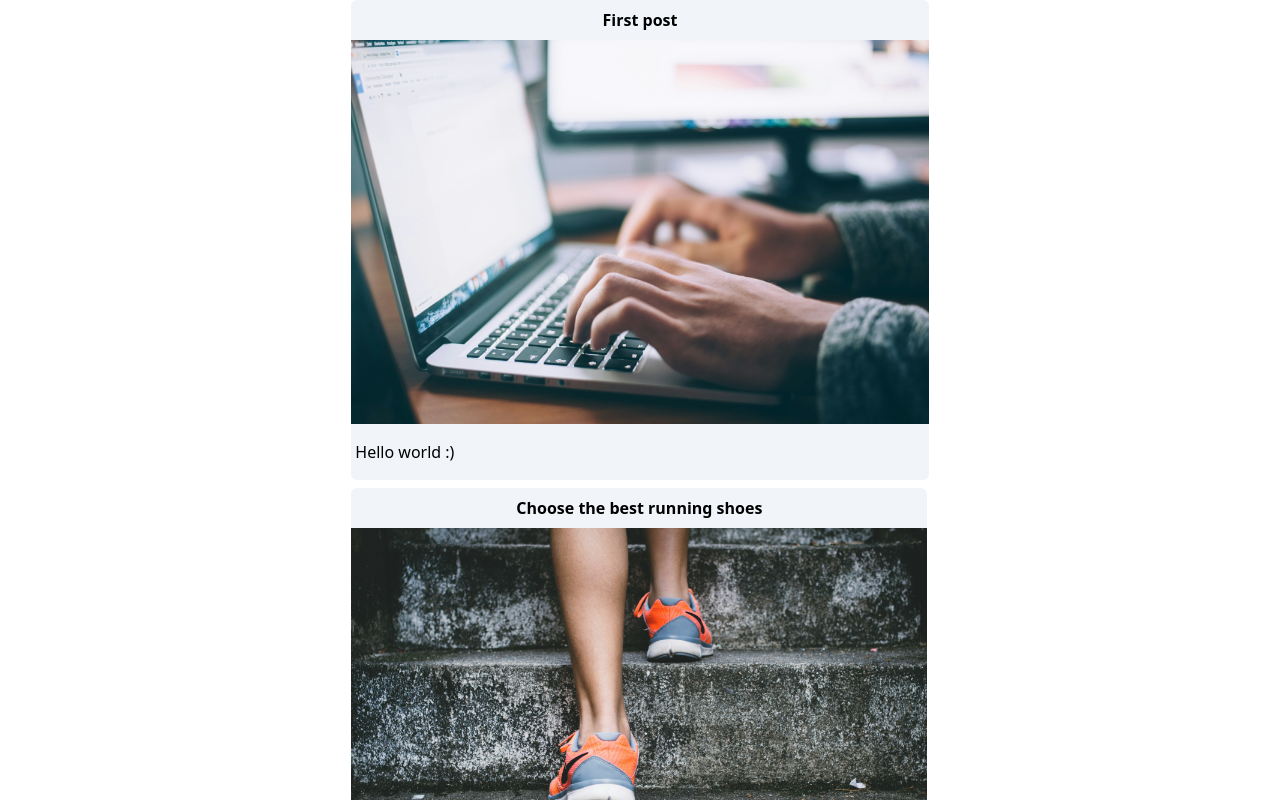
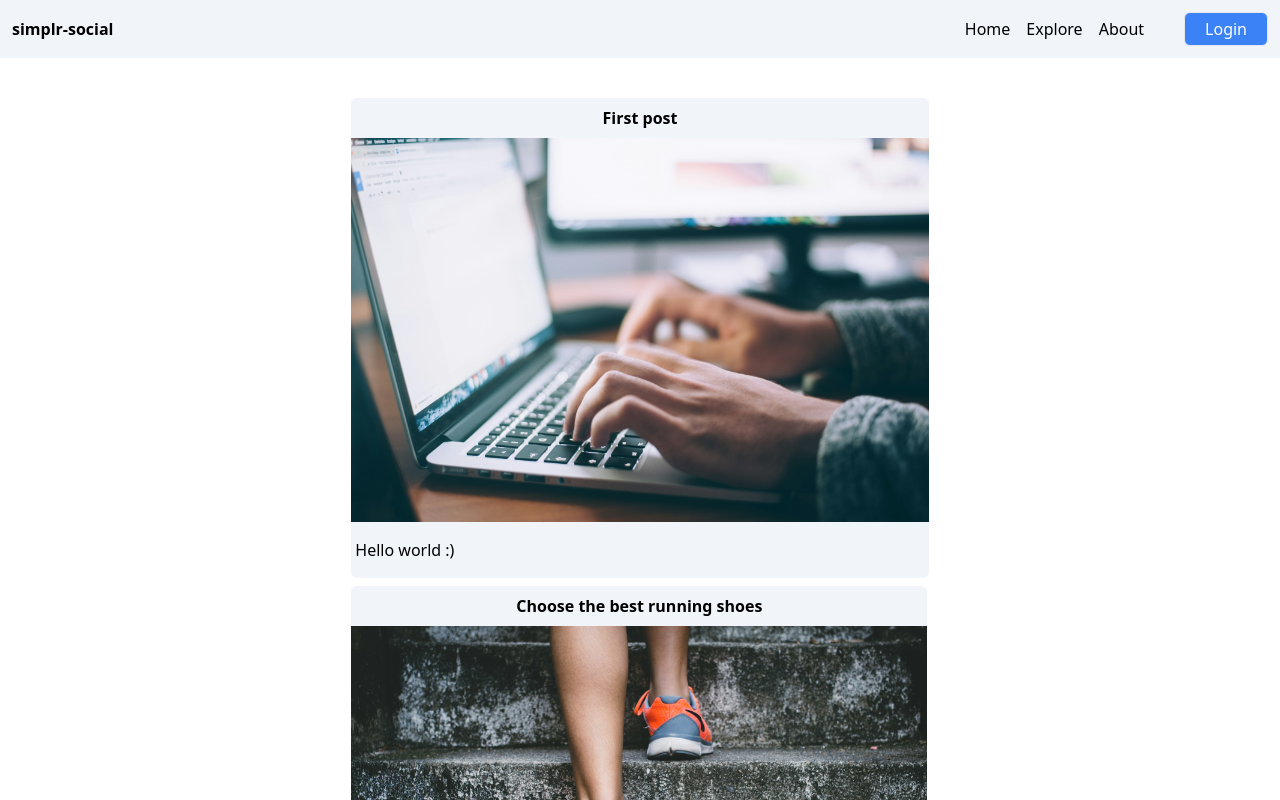
Before and after one commit to cswebdev/vite-blog-site, a React (Vite) app: page / in a window 1280 px wide. Shown: the top 800 px of the page. Built offline with nearby package versions, Linux system fonts and the light colour scheme.

Commit message:
created basic navbar

```diff
--- a/src/App.tsx
+++ b/src/App.tsx
@@ -1,4 +1,5 @@
 import BlogPostList from './components/blogPostList'
+import NavBar from './components/NavBar'
 import { dummyData } from './data/dummyData'
 
 function App() {
@@ -6,6 +7,7 @@ function App() {
 
   return (
    <>
+   <NavBar />
    <div className='flex justify-center'>
     <BlogPostList
     blogPosts={dummyData}
--- a/src/components/NavBar.tsx
+++ b/src/components/NavBar.tsx
@@ -2,14 +2,17 @@
 
 export default function NavBar() {
     return (
-        <div className="flex">
-            <div>
-                logo
-            </div>
-            <div>
-                <li>Home</li>
-                <li>Explore</li>
-                <li>About</li>
+        <div className="flex flex-row content-center items-center bg-slate-100 justify-between py-3 px-3 mb-10">
+            <p className="font-bold cursor-default">
+                simplr-social
+            </p>
+            <div className="flex flex-row items-center gap-10">
+                <div className="flex flex-row list-none gap-4">
+                    <a className="text-black hover:text-slate-700" href="#">Home</a>
+                    <a className="text-black hover:text-slate-700" href="#">Explore</a>
+                    <a className="text-black hover:text-slate-700" href="#">About</a>
+                </div>
+                <button className="border rounded-md py-1 px-5 text-white bg-blue-500 hover:bg-blue-600">Login</button>
             </div>
         </div>
     )
```
